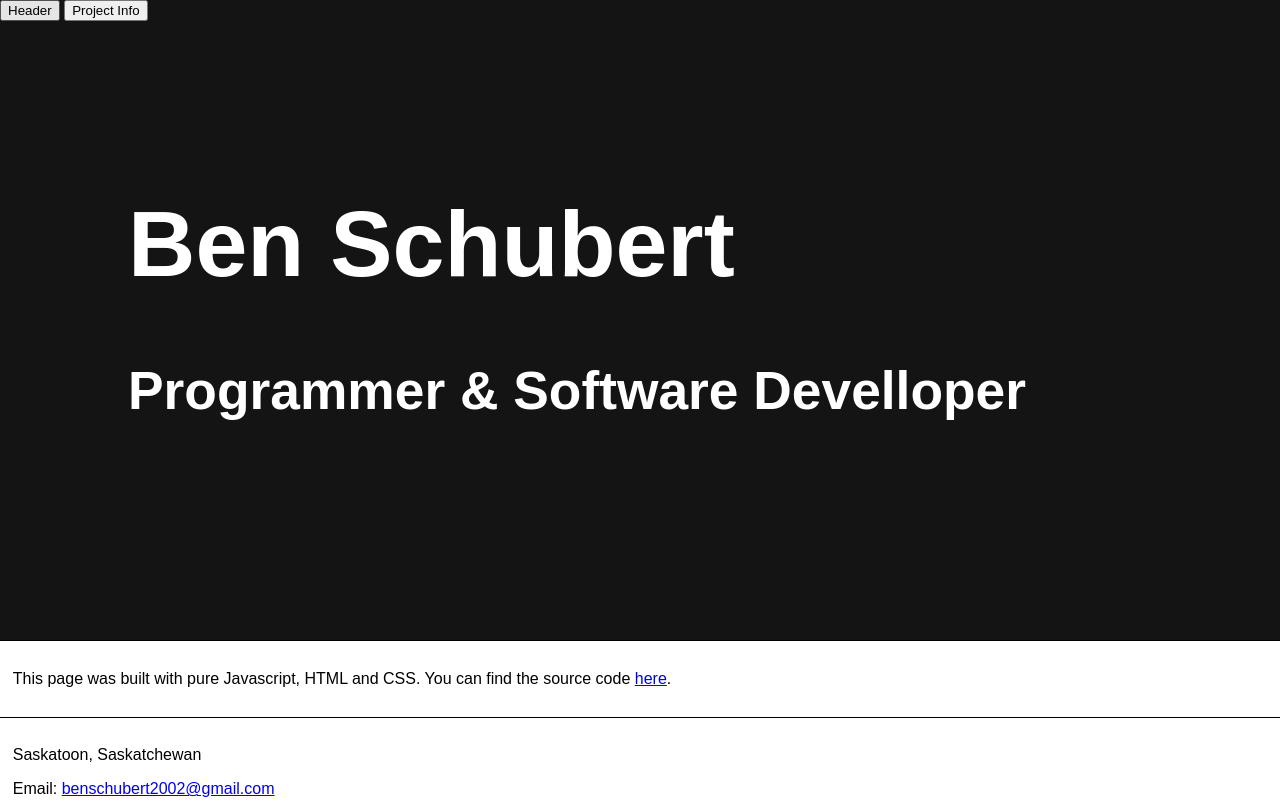
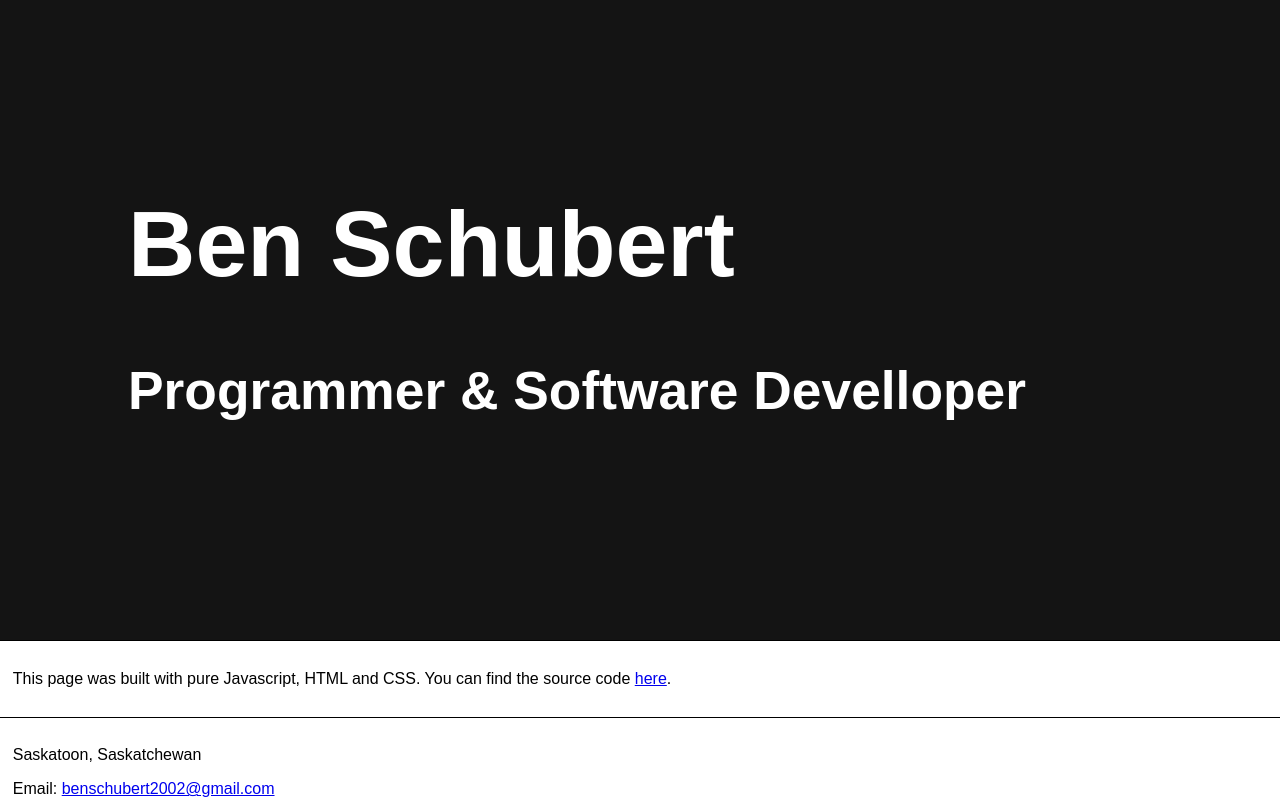
Before and after one commit to benschoob/benschoob.github.io, a plain HTML site: page index.html in a window 1280 px wide. Shown: the top 801 px of the page. Drawn offline with Linux system fonts and the light colour scheme.

Commit message:
Removed unused navbar buttons

```diff
--- a/index.html
+++ b/index.html
@@ -9,8 +9,7 @@
     <body>
         <!--navigation bar containing links to different parts of the page-->
         <div id="navbar">
-            <button id="header_button" onclick="smoothScrollTo('header')">Header</button>
-            <button id="info_button" onclick="smoothScrollTo('project_info')">Project Info</button>
+            <!--TODO: add buttons to navigate to different parts of the page-->
         </div>
         <!--The main part of the page-->
         <div id="main_page">
```
